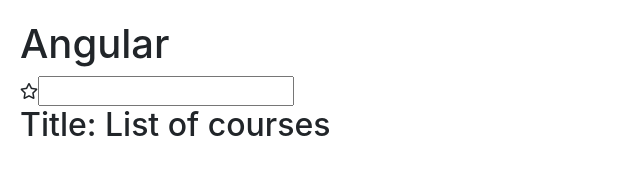
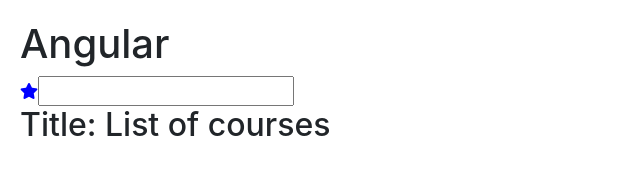
Before and after one commit to afk-hun/angular_learning, an Angular app: page / in a window 1280 px wide. Shown: the top 173 px of the page, without its empty margins (0-640 px from the left). Built offline with nearby package versions, Linux system fonts and the light colour scheme.

Commit message:
add property and event to favorite component, then take some style

```diff
--- a/src/app/app.component.html
+++ b/src/app/app.component.html
@@ -1,5 +1,6 @@
 <h1>Angular</h1>
-<favorite></favorite>
+<favorite [is-selected]="post.isFavorite"
+            (change)="onFavoriteChange($event)"></favorite>
 <input type="text" [(ngModel)]="title"/>
 <br>
 {{ title | titleCase}}
--- a/src/app/app.component.ts
+++ b/src/app/app.component.ts
@@ -1,4 +1,5 @@
 import { Component } from '@angular/core';
+import { FavoriteChangeEventArgs } from './favorite/favorite.component';
 
 @Component({
   selector: 'app-root',
@@ -6,5 +7,12 @@
   styleUrls: ['./app.component.css']
 })
 export class AppComponent {
-  title: string;
+  post = {
+    title: "Title",
+    isFavorite: true
+  }
+
+  onFavoriteChange(eventArgs: { newValue: FavoriteChangeEventArgs }) {
+    console.log("favorite change to: ", eventArgs);
+  }
 }
--- a/src/app/favorite/favorite.component.css
+++ b/src/app/favorite/favorite.component.css
@@ -0,0 +1,3 @@
+.fa-star {
+    color: red;
+}
--- a/src/app/favorite/favorite.component.html
+++ b/src/app/favorite/favorite.component.html
@@ -1,4 +1,10 @@
+<style>
+    .fa-star {
+        color: blue;
+    }
+</style>
+
 <span   class="fa-star"
-        [class.fa]="isFavorite"
-        [class.far]="!isFavorite"
+        [class.fa]="isSelected"
+        [class.far]="!isSelected"
         (click)="onClick()"></span>
--- a/src/app/favorite/favorite.component.ts
+++ b/src/app/favorite/favorite.component.ts
@@ -1,19 +1,26 @@
-import { Component, OnInit } from '@angular/core';
+import { Component, OnInit, Input, Output, EventEmitter } from '@angular/core';
 
 @Component({
   selector: 'favorite',
   templateUrl: './favorite.component.html',
-  styleUrls: ['./favorite.component.css']
+  styleUrls: ['./favorite.component.css'],
+  styles: [
+    `
+      .fa-star {
+        color: green;
+      }
+    ` ]
 })
-export class FavoriteComponent implements OnInit {
-  isFavorite: boolean;
-
-  constructor() { this.isFavorite = false; }
-
-  ngOnInit() {
-  }
+export class FavoriteComponent {
+  @Input('is-selected') isSelected: boolean;
+  @Output('change') click = new EventEmitter();
 
   onClick() {
-    this.isFavorite = !this.isFavorite;
+    this.isSelected = !this.isSelected;
+    this.click.emit({ newValue: this.isSelected });
   }
 }
+
+export interface FavoriteChangeEventArgs {
+  newValue: boolean;
+}
```
